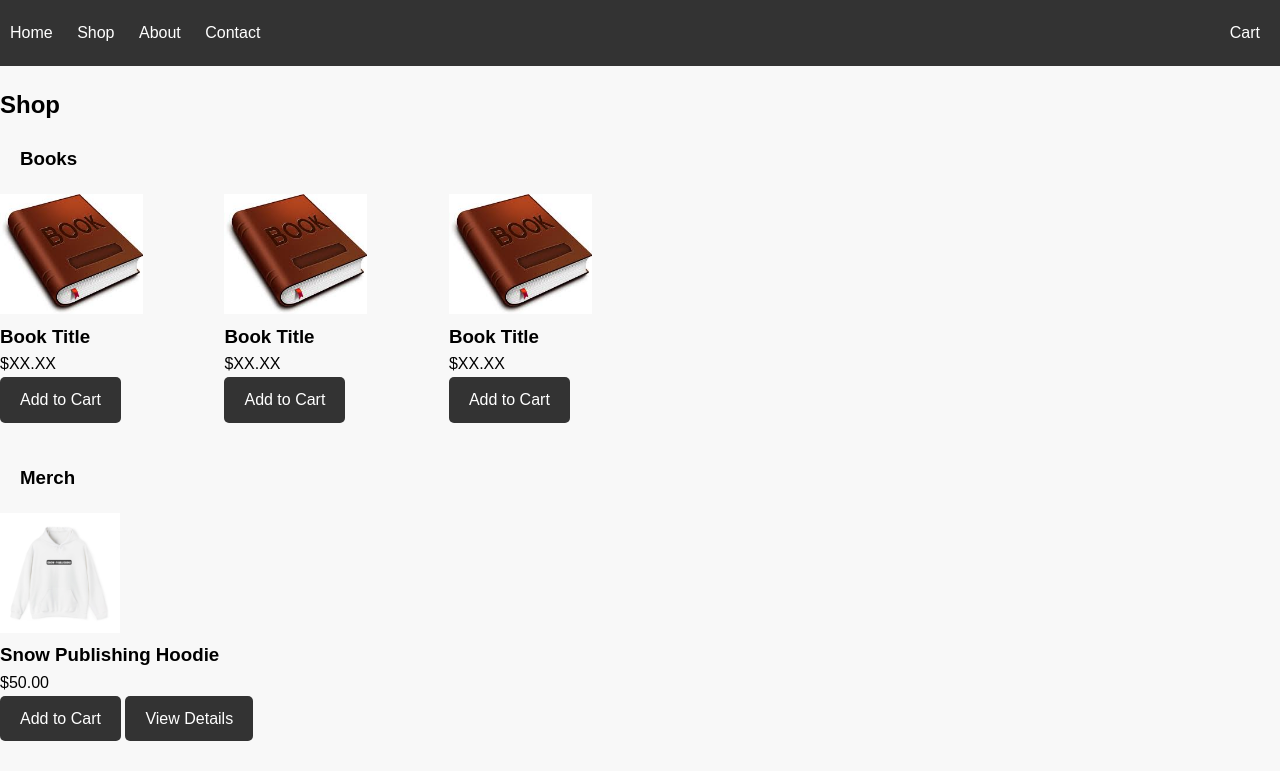
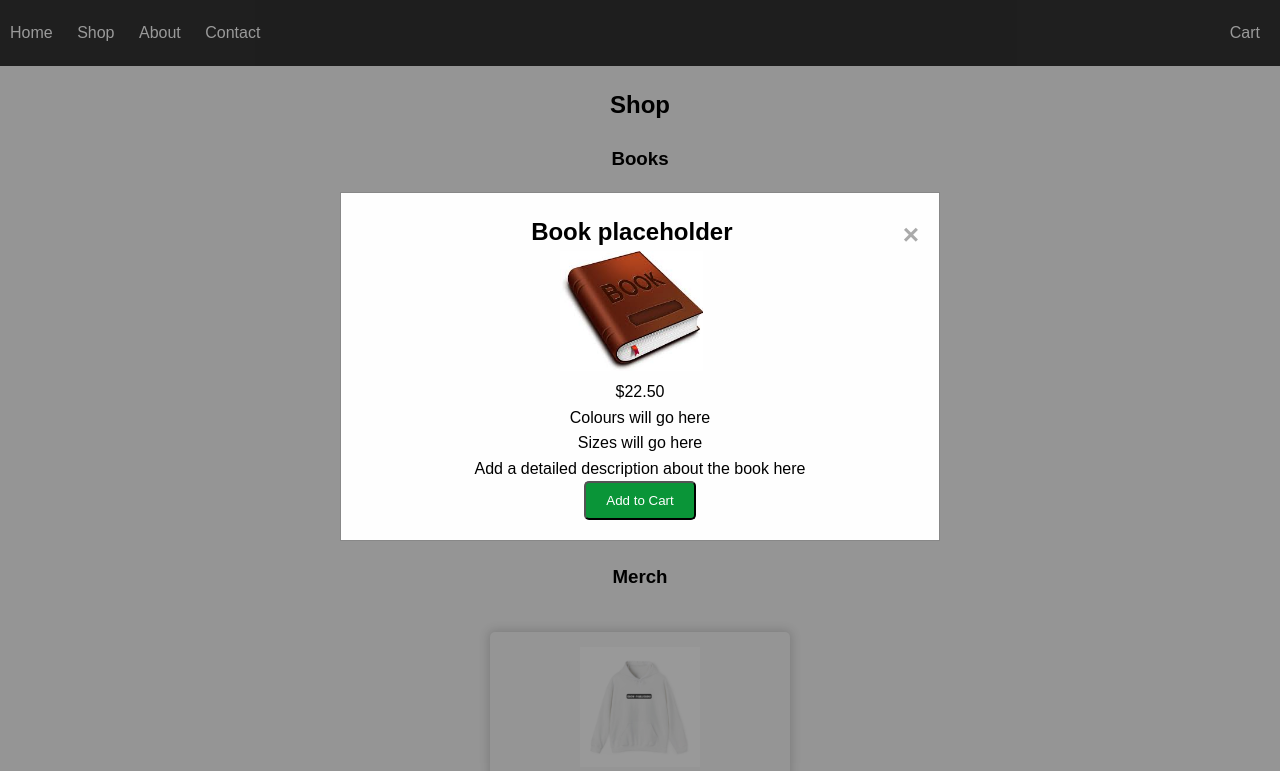
Before and after one commit to AussieDevil06/Snow-Publishing, a plain HTML site: page shop.html in a window 1280 px wide. Shown: the top 771 px of the page. Drawn offline with Linux system fonts and the light colour scheme.

Commit message:
Emailjs-test (#3)

```diff
--- a/assets/css/styles.css
+++ b/assets/css/styles.css
@@ -60,11 +60,10 @@ footer {
 /* Buttons */
 .btn {
     display: inline-block;
-    background-color: #333;
-    color: #fff;
     padding: 10px 20px;
     text-decoration: none;
     border-radius: 5px;
+    cursor: pointer;
 }
 
 .btn:hover {
@@ -74,6 +73,15 @@ footer {
 .view-details-button {
     display: inline-block;
     background-color: #333;
+    color: #fff;
+    padding: 10px 20px;
+    text-decoration: none;
+    border-radius: 5px;
+}
+
+.add-to-cart-button {
+    display: inline-block;
+    background-color: #0a9538;
     color: #fff;
     padding: 10px 20px;
     text-decoration: none;
@@ -127,6 +135,10 @@ footer {
     background-color: #555;
 }
 
+.products {
+    text-align: center;
+}
+
 /* Product grid scroll container */
 .product-grid-scroll {
     overflow-x: auto; /* Enable horizontal scrolling */
@@ -136,19 +148,37 @@ footer {
 
 /* Product grid styles */
 .product-grid {
-    display: inline-block; /* Display products in a row */
+    width: 100%;
+    display: inline-flex; /* Display products in a row */
+    flex-wrap: wrap;
+    justify-content: center;
+    align-items: center;
+    gap: 50px;
 }
 
 /* Product card styles */
 .product-card {
+    border-radius: 5px;
+    box-shadow: 0 0 10px 2px lightgray;
     display: inline-block;
-    width: 200px;
-    margin-right: 20px;
-    vertical-align: top;
+    text-align: center;
+    margin: 20px;
+    max-width: 300px;
+    padding: 15px;
+}
+
+.product-card button {
+    margin: 5px;
 }
 
 .product-card img {
   height: 120px;
+}
+
+.product-card .description {
+    overflow: hidden;
+    white-space: nowrap;
+    text-overflow: ellipsis;
 }
 
 nav ul li.float-right {
--- /dev/null
+++ b/assets/js/shopScripts.js
@@ -0,0 +1,157 @@
+document.addEventListener("DOMContentLoaded", () => {
+	const PRODUCT_SOURCE_FILE = "./assets/product_list.json";
+	const MERCH_PRODUCT_GROUP = { Name: "merch", Grid: "merch-product-grid" };
+	const BOOK_PRODUCT_GROUP = { Name: "book", Grid: "book-product-grid" };
+	const modal = document.getElementById("productModal");
+
+	////////////////////////////////////////////////////////////////////////////////////////
+
+	/**
+	 * Opens the modal
+	 * @param {*} product
+	 */
+	const openModal = (product) => {
+		// Title
+		document.getElementById("productTitle").textContent = product.title;
+
+		// Images
+		// TODO
+		/*
+			Setup an image slideshow gallery in the modal (shop.html) https://www.w3schools.com/howto/howto_js_slideshow_gallery.asp
+			Add images and alt text iteratively
+		*/
+
+		// Price
+		document.getElementById(
+			"productPrice"
+		).textContent = `$${product.price.toFixed(2)}`;
+
+		// TODO
+		// Colours
+		/*
+			Add colours iteratively IF EXISTS
+		*/
+
+		// TODO
+		// Sizes
+		/*
+			Add sizes iteratively IF EXISTS
+		*/
+
+		// Description
+		document.getElementById("productDescription").textContent =
+			product.description;
+
+		// Set the modal visible
+		modal.style.display = "block";
+	};
+
+	////////////////////////////////////////////////////////////////////////////////////////
+
+	/**
+	 * Closes the modal
+	 */
+	const closeModal = () => {
+		modal.style.display = "none";
+	};
+
+	////////////////////////////////////////////////////////////////////////////////////////
+
+	/**
+	 * Setup and event listener to close modal when clicking on the close button or outside the modal
+	 */
+	document.addEventListener("click", (e) => {
+		if (e.target.classList.contains("close") || e.target == modal) {
+			closeModal();
+		}
+	});
+
+	////////////////////////////////////////////////////////////////////////////////////////
+
+	/**
+	 * Reads a source file and renders either books or merch to the page
+	 * @param {String} sourceFile
+	 * @param {*} productGroup
+	 */
+	const renderProducts = (sourceFile, productGroup) => {
+		fetch(sourceFile)
+			.then((response) => response.json())
+			.then((data) => {
+				// Fetch the corresponding products
+				const products =
+					productGroup.Name === MERCH_PRODUCT_GROUP.Name
+						? data.merchProducts
+						: data.bookProducts;
+
+				// Access the relevant product grid element
+				let productGrid = document.getElementById(productGroup.Grid);
+
+				// Add each product card to the product grid
+				products.forEach((product) => {
+					// Product card div
+					let productCard = document.createElement("div");
+					productCard.id = `${productGroup.Name}-product-${product.id}`;
+					productCard.className = "product-card";
+
+					// Add feature image
+					// Note: The feature image is always the first image in the list
+					let featureImage = document.createElement("img");
+					featureImage.id = "featureImg";
+					featureImage.src = product.images.at(0).imgSrc;
+					featureImage.alt = product.images.at(0).imgAlt;
+					productCard.appendChild(featureImage);
+
+					// Add product title
+					let productTitle = document.createElement("h3");
+					productTitle.id = "title";
+					productTitle.innerText = product.title;
+					productCard.appendChild(productTitle);
+
+					// Add product price
+					let productPrice = document.createElement("p");
+					productPrice.className = "price";
+					productPrice.textContent = `\$${Number(product.price).toFixed(2)}`;
+					productCard.appendChild(productPrice);
+
+					// Add product description
+					let productDescription = document.createElement("p");
+					productDescription.className = "description";
+					productDescription.innerText = product.description;
+					productCard.appendChild(productDescription);
+
+					// Add view details button
+					let viewDetailsBtn = document.createElement("button");
+					viewDetailsBtn.className = "btn view-details-button";
+					viewDetailsBtn.title = "View Details";
+					viewDetailsBtn.innerHTML = "View Details";
+					viewDetailsBtn.onclick = () => {
+						// Open the product modal and show the product
+						openModal(product);
+					};
+					productCard.appendChild(viewDetailsBtn);
+
+					// Add to cart button
+					let addToCartBtn = document.createElement("button");
+					addToCartBtn.className = "btn add-to-cart-button";
+					addToCartBtn.title = "Add to Cart";
+					addToCartBtn.innerHTML = "Add to Cart";
+					addToCartBtn.onclick = () => {
+						// TODO: Implement add to cart functionality
+					};
+					productCard.appendChild(addToCartBtn);
+
+					// Add product card to the book product grid
+					productGrid.appendChild(productCard);
+				});
+			})
+			.catch((error) => {
+				console.error("Error fetching the file:", error);
+			});
+	};
+
+	// Render book products to the page
+	renderProducts(PRODUCT_SOURCE_FILE, BOOK_PRODUCT_GROUP);
+
+	// Render merch products to the page
+	renderProducts(PRODUCT_SOURCE_FILE, MERCH_PRODUCT_GROUP);
+});
--- /dev/null
+++ b/assets/product_list.json
@@ -0,0 +1,48 @@
+{
+	"bookProducts": [
+		{
+			"id": 1,
+			"title": "Book placeholder",
+			"price": 22.5,
+			"description": "Add a detailed description about the book here",
+			"images": [
+				{
+					"imgSrc": "./assets/images/book-placeholder.jpeg",
+					"imgAlt": "Book placeholder"
+				},
+				{
+					"imgSrc": "./assets/images/book-placeholder.jpeg",
+					"imgAlt": "Book placeholder"
+				},
+				{
+					"imgSrc": "./assets/images/book-placeholder.jpeg",
+					"imgAlt": "Book placeholder"
+				}
+			]
+		}
+	],
+	"merchProducts": [
+		{
+			"id": 1,
+			"title": "Snow Publishing Hoodie",
+			"price": 45,
+			"description": "Warm and trendy hoodie with the classic 'Snow Publishing' logo",
+			"images": [
+				{
+					"imgSrc": "./assets/images/snow-publishing-official-hoodie_1712550381776.jpg",
+					"imgAlt": "Snow Publishing Hoodie"
+				},
+				{
+					"imgSrc": "./assets/images/snow-publishing-official-hoodie_1712550381776.jpg",
+					"imgAlt": "Snow Publishing Hoodie"
+				},
+				{
+					"imgSrc": "./assets/images/snow-publishing-official-hoodie_1712550381776.jpg",
+					"imgAlt": "Snow Publishing Hoodie"
+				}
+			],
+			"sizes": ["XS", "S", "M", "L", "XL", "XXL"],
+			"colours": ["White", "Black", "Pink", "Blue"]
+		}
+	]
+}
--- a/shop.html
+++ b/shop.html
@@ -1,10 +1,10 @@
 <!DOCTYPE html>
 <html lang="en">
 	<head>
-    <meta charset="UTF-8">
-    <meta name="viewport" content="width=device-width, initial-scale=1.0">
+		<meta charset="UTF-8" />
+		<meta name="viewport" content="width=device-width, initial-scale=1.0" />
 		<title>Shop - Snow Publishing</title>
-    <link rel="stylesheet" href="./assets/css/styles.css">
+		<link rel="stylesheet" href="./assets/css/styles.css" />
 	</head>
 	<body>
 		<header>
@@ -15,7 +15,7 @@
 					<li><a href="shop.html">Shop</a></li>
 					<li><a href="about.html">About</a></li>
 					<li><a href="contact.html">Contact</a></li>
-                <li style="float:right;"><a href="#" id="cartBtn">Cart</a></li>
+					<li style="float: right"><a href="#" id="cartBtn">Cart</a></li>
 				</ul>
 			</nav>
 		</header>
@@ -26,47 +26,20 @@
 				<h2>Shop</h2>
 
 				<!-- Books -->
-    <h3 style="padding: 20px;">Books</h3>
+				<h3 style="padding: 20px">Books</h3>
 				<div class="product-grid-scroll">
 					<!-- Product grid -->
-        <div class="product-grid">
-            <!-- Sample product cards -->
-            <div class="product-card">
-                <img src="./assets/images/book-placeholder.jpeg" alt="Book 1">
-                <h3>Book Title</h3>
-                <p class="price">$XX.XX</p>
-                <a href="#" class="btn">Add to Cart</a>
-            </div>
-          <div class="product-card">
-                <img src="./assets/images/book-placeholder.jpeg" alt="Book 2">
-                <h3>Book Title</h3>
-                <p class="price">$XX.XX</p>
-                <a href="#" class="btn">Add to Cart</a>
-            </div>
-          <div class="product-card">
-                <img src="./assets/images/book-placeholder.jpeg" alt="Book 3">
-                <h3>Book Title</h3>
-                <p class="price">$XX.XX</p>
-                <a href="#" class="btn">Add to Cart</a>
-            </div>
-            <!-- Add more product cards as needed -->
+					<div id="book-product-grid" class="product-grid">
+						<!-- Book product cards will be dynamically generated here -->
 					</div>
 				</div>
 
 				<!-- Merch -->
-    <h3 style="padding: 20px;">Merch</h3>
+				<h3 style="padding: 20px">Merch</h3>
 				<div class="product-grid-scroll">
 					<!-- Product grid -->
-        <div class="product-grid">
-            <!-- Sample product cards -->
-            <div class="product-card">
-                <img src="./assets/images/snow-publishing-official-hoodie_1712550381776.jpg" alt="Snow Publishing Hoodie">
-                <h3>Snow Publishing Hoodie</h3>
-                <p class="price">$50.00</p>
-                <a href="#" class="btn">Add to Cart</a>
-              <a href="#" class="view-details-button">View Details</a>
-            </div>
-            <!-- Add more product cards as needed -->
+					<div id="merch-product-grid" class="product-grid">
+						<!-- Merch product cards will be dynamically generated here -->
 					</div>
 				</div>
 			</section>
@@ -74,7 +47,14 @@
 
 		<footer>
 			<!-- Footer content, links, etc. -->
-        <p>&copy; 2024 Snow Publishing. All rights reserved.</p>
+			<p>
+				&copy;
+				<script>
+					// Automate year - This will update each year automatically
+					document.writeln(new Date().getFullYear());
+				</script>
+				Snow Publishing. All rights reserved.
+			</p>
 		</footer>
 
 		<!-- Cart Modal -->
@@ -85,18 +65,24 @@
 			</div>
 		</div>
 
-  <!-- Product Details Modal -->
-    <div id="productModal" class="modal">
+		<!-- Product details modal -->
+		<div id="productModal" class="modal" style="display: block;">
 			<div class="modal-content">
 				<span class="close">&times;</span>
-            <h2 id="productTitle">Product Title</h2>
-            <img id="productImage" src="" alt="Product Image">
-            <p id="productDescription">Product Description</p>
-            <p class="price" id="productPrice">$XX.XX</p>
-            <button class="btn" id="addToCartButton">Add to Cart</button>
+				<h2 id="productTitle">Book placeholder</h2>
+
+				<!-- TODO Replace this with a slideshow gallery -->
+				<img src="./assets/images/book-placeholder.jpeg" alt="Book placeholder" />
+				<p class="price" id="productPrice">$22.50</p>
+				<p id="productColours">Colours will go here</p>
+				<p id="productSizes">Sizes will go here</p>
+				<p class="description" id="productDescription">Add a detailed description about the book here</p>
+				<button class="btn add-to-cart-button" title="Add to Cart">
+					Add to Cart
+				</button>
 			</div>
 		</div>
 
-    <script src="./assets/js/script.js"></script>
+		<script src="./assets/js/shopScripts.js"></script>
 	</body>
 </html>
```
Also changed, not shown: contact.html (+55 -13 lines), index.html (+4 -0 lines), assets/images/android-chrome-192x192.png (added), assets/images/android-chrome-512x512.png (added), assets/images/apple-touch-icon.png (added), assets/images/favicon-16x16.png (added), assets/images/favicon-32x32.png (added), site.webmanifest (added), 1 other file. Lines whose indentation alone changed are shown as unchanged.
